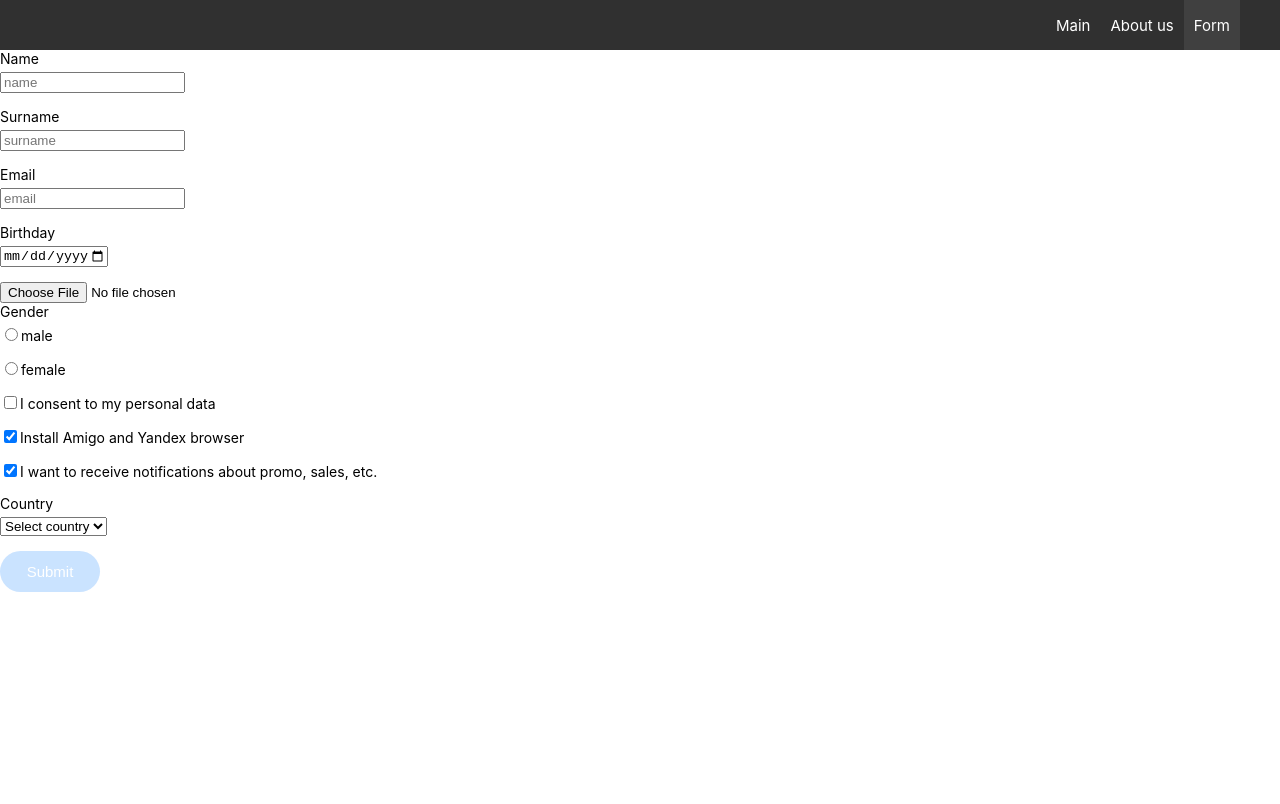
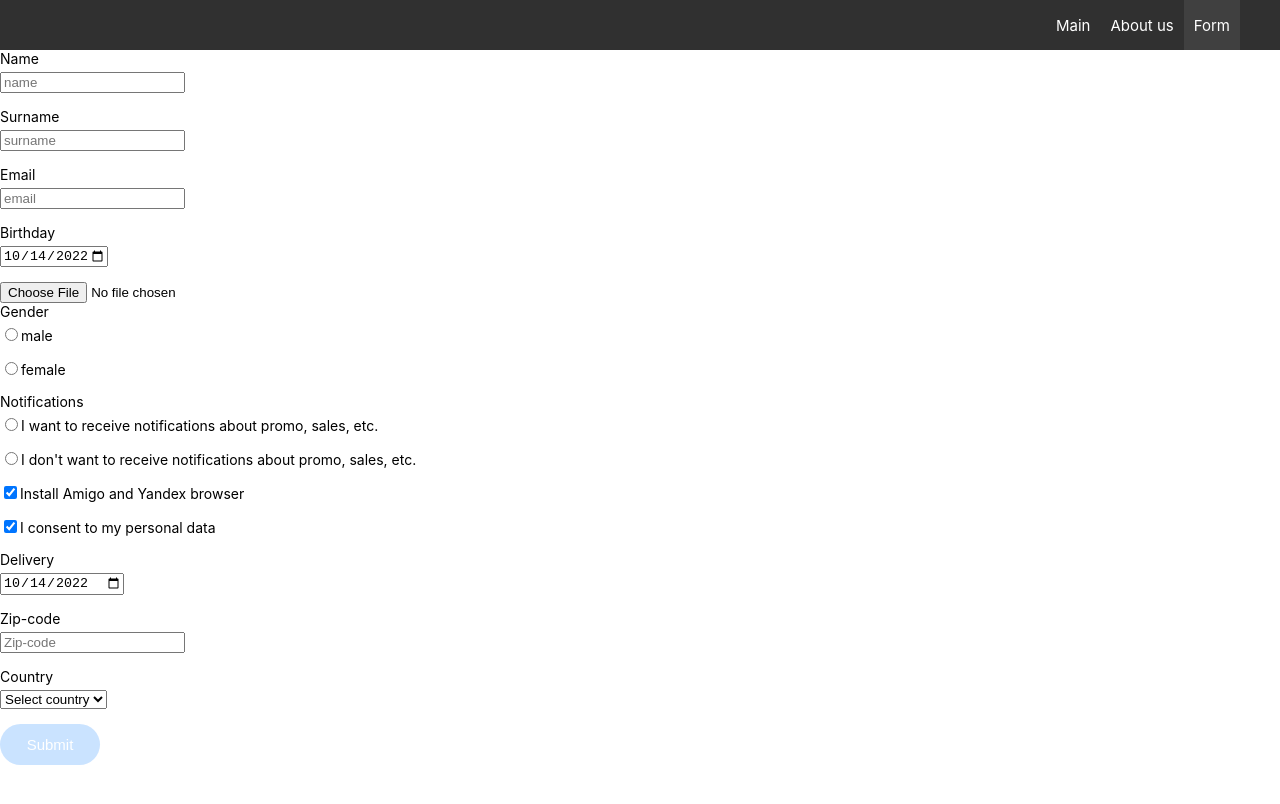
Before and after one commit to Wsko-12/wsko-12-REACT2022Q3, a React (Create React App) app in the folder app/: page /form in a window 1280 px wide. Shown: the top 804 px of the page. Built offline with nearby package versions, Linux system fonts and the light colour scheme.

Commit message:
feat: add zip code and comments to tests

```diff
--- a/app/src/components/form/FormInput/FormInput.tsx
+++ b/app/src/components/form/FormInput/FormInput.tsx
@@ -7,7 +7,7 @@ interface IFormInputProps {
   name?: string;
   label?: string;
   placeholder?: string;
-  pattern?: string;
+  pattern?: string | RegExp;
   type?: React.HTMLInputTypeAttribute;
   title?: string;
   required?: boolean;
@@ -24,7 +24,7 @@ const FormInput = memo<IFormInputProps>(
         <input
           name={name}
           title={title}
-          pattern={pattern}
+          pattern={pattern instanceof RegExp ? pattern.toString() : pattern}
           className={styles.input}
           type={type || 'text'}
           required={required}
--- a/app/src/pages/form/CardForm/User/User.tsx
+++ b/app/src/pages/form/CardForm/User/User.tsx
@@ -40,7 +40,7 @@ export default function User({ onChange }: IUserFormProps) {
         placeholder="example@example.com"
         required={true}
         type={'email'}
-        pattern={new RegExp(emailReg).toString()}
+        pattern={emailReg}
         onChange={onChange(CardFormFields.email)}
         title="example@example.com or example.example@example.com or .by/.ua/.ru"
         errorMessage="Invalid email"
--- a/app/src/pages/form/CardFormWithUseForm/CardForm.tsx
+++ b/app/src/pages/form/CardFormWithUseForm/CardForm.tsx
@@ -1,7 +1,7 @@
 import React, { memo, useEffect, useState } from 'react';
 import { useForm } from 'react-hook-form';
 import { IUserCardData } from 'ts/interfaces';
-import { emailReg, nameReg } from 'utils/regex/regex';
+import { emailReg, nameReg, zipCodeReg } from 'utils/regex/regex';
 import TextInput from './components/TextInput/TextInput';
 import styles from './card-form.module.css';
 import DatePicker from './components/DatePicker/DatePicker';
@@ -26,29 +26,29 @@ export interface ICardFormValues {
   country: string;
   zip: string;
   installBrowsers: boolean;
-  notifications: boolean;
+  notifications: string;
   consent: boolean;
 }
 
 const CardForm = memo<ICardFormProps>(() => {
   const today = new Date().toLocaleDateString('en-CA');
 
-  const defaultValues: ICardFormValues = {
+  const defaultValues = {
     name: '',
     surname: '',
     email: '',
-    birthday: '',
-    delivery: '',
+    birthday: today,
+    delivery: today,
 
-    country: '',
     zip: '',
     installBrowsers: true,
-    notifications: true,
-    consent: false,
+    notifications: '',
+    consent: true,
   };
 
   const { handleSubmit, register, reset, formState } = useForm<ICardFormValues>({ defaultValues });
-  const { errors, isDirty, isSubmitted, isValid, isSubmitSuccessful } = formState;
+  const { errors, isDirty, isValid, isSubmitSuccessful } = formState;
+  const [isSubmitClicked, setIsSubmitClicked] = useState(false);
   const onSubmit = (data: ICardFormValues) => {
     const file = data.avatar && data.avatar[0];
     console.log(data, file);
@@ -56,13 +56,14 @@ const CardForm = memo<ICardFormProps>(() => {
 
   useEffect(() => {
     reset();
+    setIsSubmitClicked(false);
   }, [isSubmitSuccessful]);
 
   const [buttonEnabled, setButtonEnabled] = useState(true);
   useEffect(() => {
-    const value = isSubmitted ? isValid : isDirty;
+    const value = isSubmitClicked ? isValid : isDirty;
     setButtonEnabled(value);
-  }, [isSubmitted, isDirty, isValid]);
+  }, [isSubmitClicked, isDirty, isValid]);
 
   // if i pass register like a cb,
   // after form reset i can't receive values because, as I understand it, it cleans refs and so on
@@ -91,6 +92,7 @@ const CardForm = memo<ICardFormProps>(() => {
         label="Birthday"
         registration={register('birthday', {
           required: true,
+          valueAsDate: true,
           max: today, // It's not working
         })}
         max={today}
@@ -105,25 +107,54 @@ const CardForm = memo<ICardFormProps>(() => {
         label="gender"
       />
 
-      <CheckboxInput label="I consent to my personal data" registration={register('consent')} />
+      <RadioSwitcher
+        registration={register('notifications', { required: true })}
+        values={[
+          'I want to receive notifications about promo, sales, etc.',
+          "I don't want to receive notifications about promo, sales, etc.",
+        ]}
+        isValid={!errors.consent}
+        label="notifications"
+      />
+
       <CheckboxInput
         label="Install Amigo and Yandex browser"
         registration={register('installBrowsers')}
       />
-      <CheckboxInput
-        label="I want to receive notifications about promo, sales, etc."
-        registration={register('notifications')}
+
+      <CheckboxInput label="I consent to my personal data" registration={register('consent')} />
+
+      <DatePicker
+        isValid={!errors.delivery}
+        label="Delivery"
+        registration={register('delivery', {
+          required: true,
+          valueAsDate: true,
+          min: today, // It's not working
+        })}
+        min={today}
+      />
+
+      <TextInput
+        label="Zip-code"
+        isValid={!errors.zip}
+        registration={register('zip', { required: true, pattern: new RegExp(zipCodeReg) })}
       />
 
       <SelectInput
-        registration={register('country', { required: true })}
+        registration={register('country', { required: true, value: '' })}
         label="Country"
         options={['Belarus', 'Ukraine', 'Georgia', 'Poland', 'Lithuania', 'Latvia']}
         isValid={!errors.country}
         placeholder="Select country"
       />
 
-      <button disabled={!buttonEnabled} type="submit" className={styles.button}>
+      <button
+        disabled={!buttonEnabled}
+        type="submit"
+        className={styles.button}
+        onClick={() => setIsSubmitClicked(true)}
+      >
         Submit
       </button>
     </form>
--- a/app/src/utils/regex/regex.ts
+++ b/app/src/utils/regex/regex.ts
@@ -1,4 +1,6 @@
 export const nameReg = '^[A-Za-z]{2,15}$';
 export const zipCodeReg = '^[0-9]{3,8}$|^[0-9]{2,5}-[0-9]{2,5}$';
-// eslint-disable-next-line prettier/prettier
-export const emailReg = /(?:[a-z0-9!#$%&'*+/=?^_`{|}~-]+(?:\.[a-z0-9!#$%&'*+/=?^_`{|}~-]+)*|"(?:[\x01-\x08\x0b\x0c\x0e-\x1f\x21\x23-\x5b\x5d-\x7f]|\\[\x01-\x09\x0b\x0c\x0e-\x7f])*")@(?:(?:[a-z0-9](?:[a-z0-9-]*[a-z0-9])?\.)+[a-z0-9](?:[a-z0-9-]*[a-z0-9])?|\[(?:(?:(2(5[0-5]|[0-4][0-9])|1[0-9][0-9]|[1-9]?[0-9]))\.){3}(?:(2(5[0-5]|[0-4][0-9])|1[0-9][0-9]|[1-9]?[0-9])|[a-z0-9-]*[a-z0-9]:(?:[\x01-\x08\x0b\x0c\x0e-\x1f\x21-\x5a\x53-\x7f]|\\[\x01-\x09\x0b\x0c\x0e-\x7f])+)\])/;
+// this reg is broken
+// export const emailReg =
+//   '(?:[a-z0-9!#$%&\'*+/=?^_`{|}~-]+(?:\\.[a-z0-9!#$%&\'*+/=?^_`{|}~-]+)*|"(?:[\x01-\x08\x0b\x0c\x0e-\x1f\x21\x23-\x5b\x5d-\x7f]|\\\\[\x01-\x09\x0b\x0c\x0e-\x7f])*")@(?:(?:[a-z0-9](?:[a-z0-9-]*[a-z0-9])?\\.)+[a-z0-9](?:[a-z0-9-]*[a-z0-9])?|\\[(?:(?:25[0-5]|2[0-4][0-9]|[01]?[0-9][0-9]?)\\.){3}(?:25[0-5]|2[0-4][0-9]|[01]?[0-9][0-9]?|[a-z0-9-]*[a-z0-9]:(?:[\x01-\x08\x0b\x0c\x0e-\x1f\x21-\x5a\x53-\x7f]|\\\\[\x01-\x09\x0b\x0c\x0e-\x7f])+)\\])';
+export const emailReg = '^[a-zA-z.0-9]+[a-zA-z0-9]@[a-zA-z]+.com|.by|.ua|.ru$';
```
Also changed, not shown: 1 other file (tests, documents, lock files or other folders).
